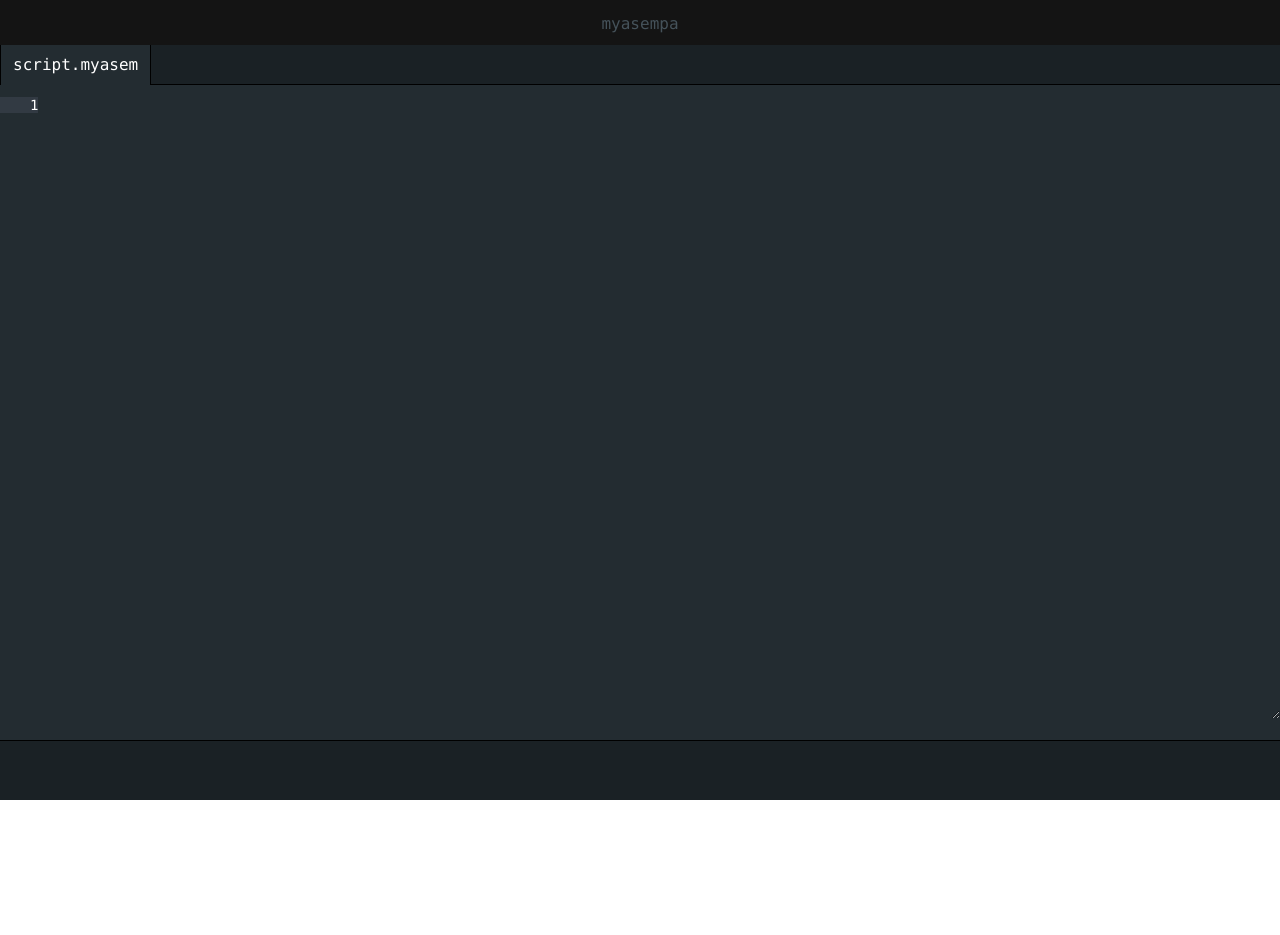
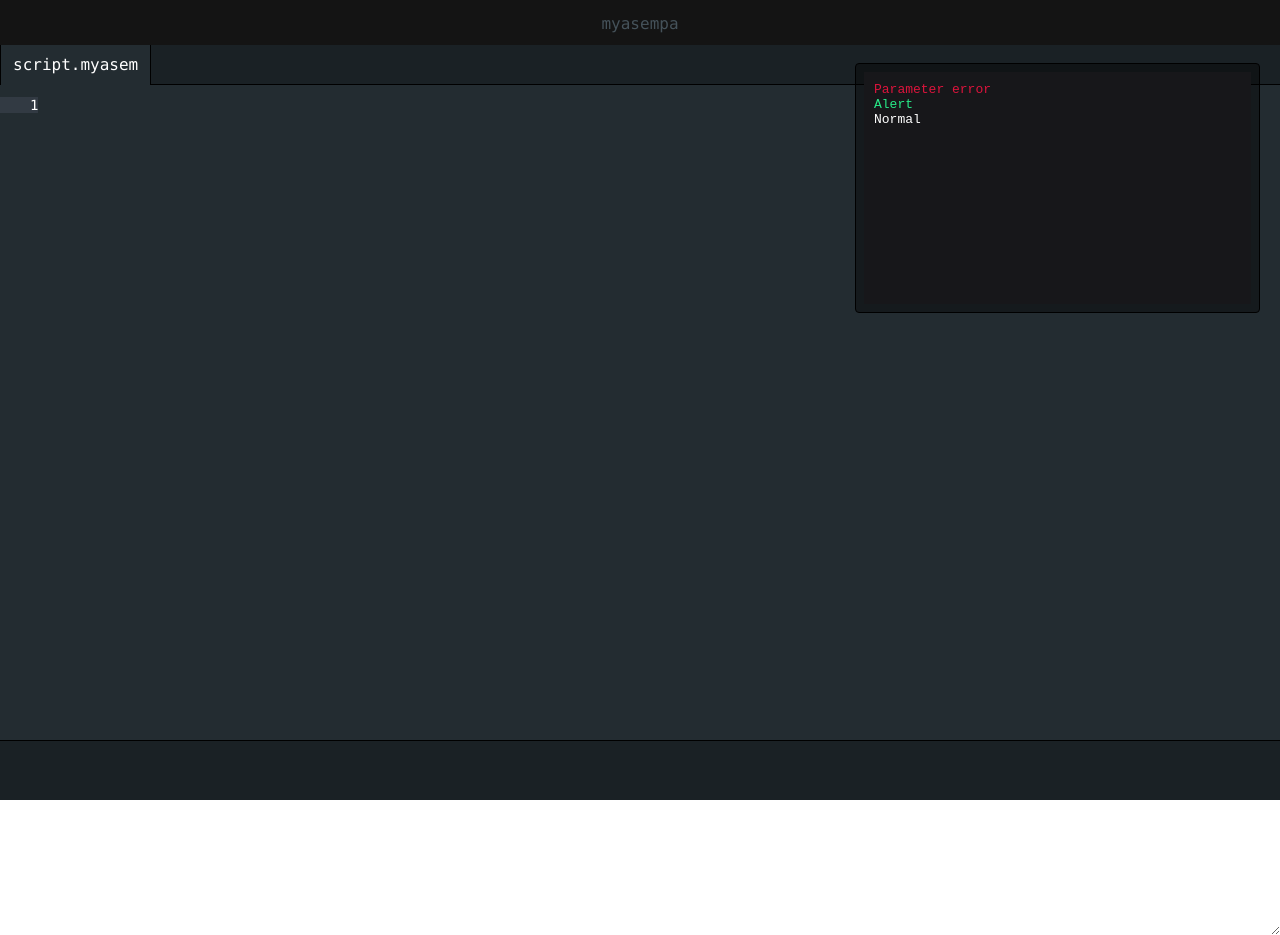
Before and after one commit to aldnav/myasem, a plain HTML site: page index.html in a window 1280 px wide. Before the commit the page ends 800 px from the top, so only its background shows below. Drawn offline with Linux system fonts and the light colour scheme.

Commit message:
Added console

```diff
--- /dev/null
+++ b/assets/stylesheets/console.css
@@ -0,0 +1,38 @@
+#console-frame {
+    width: 405px;
+    height: 250px;
+    background-color: rgba(0,0,0,0.4);
+    float: right;
+    margin-right: 20px;
+    margin-top: 18px;
+    padding: 8px;
+    border: 1px solid black;
+    border-radius: 4px;
+}
+
+#console-frame pre {
+    white-space: pre-wrap;       /* css-3 */
+    white-space: -moz-pre-wrap;  /* Mozilla, since 1999 */
+    white-space: -pre-wrap;      /* Opera 4-6 */
+    white-space: -o-pre-wrap;    /* Opera 7 */
+    word-wrap: break-word;
+}
+
+#console {
+    width: 100%;
+    height: 100%;
+    background-color: #17171A;
+    overflow-x: hidden;
+    text-align: left;
+    padding-top: 10px;
+    padding-left: 10px;
+    color: white;
+}
+
+#console .error {
+    color: crimson;
+}
+
+#console .alert {
+    color: #27E987;
+}
--- a/index.html
+++ b/index.html
@@ -3,6 +3,7 @@
 <head>
     <title>MyASEM</title>
     <link rel="stylesheet" type="text/css" href="assets/stylesheets/base.css">
+    <link rel="stylesheet" type="text/css" href="assets/stylesheets/console.css">
 </head>
 <body>
 <div id="container">
@@ -10,6 +11,13 @@
         <p id="title">myasempa</p>
     </header>
     <div id="frame-panel">
+        <div id="console-frame">
+            <pre id="console">
+<span class="error">Parameter error</span>
+<span class="alert">Alert</span>
+Normal
+            </pre>
+        </div>
         <div class="frame">
             <div class="frame-title">script.myasem</div>
             <div class="frame-body">
```
